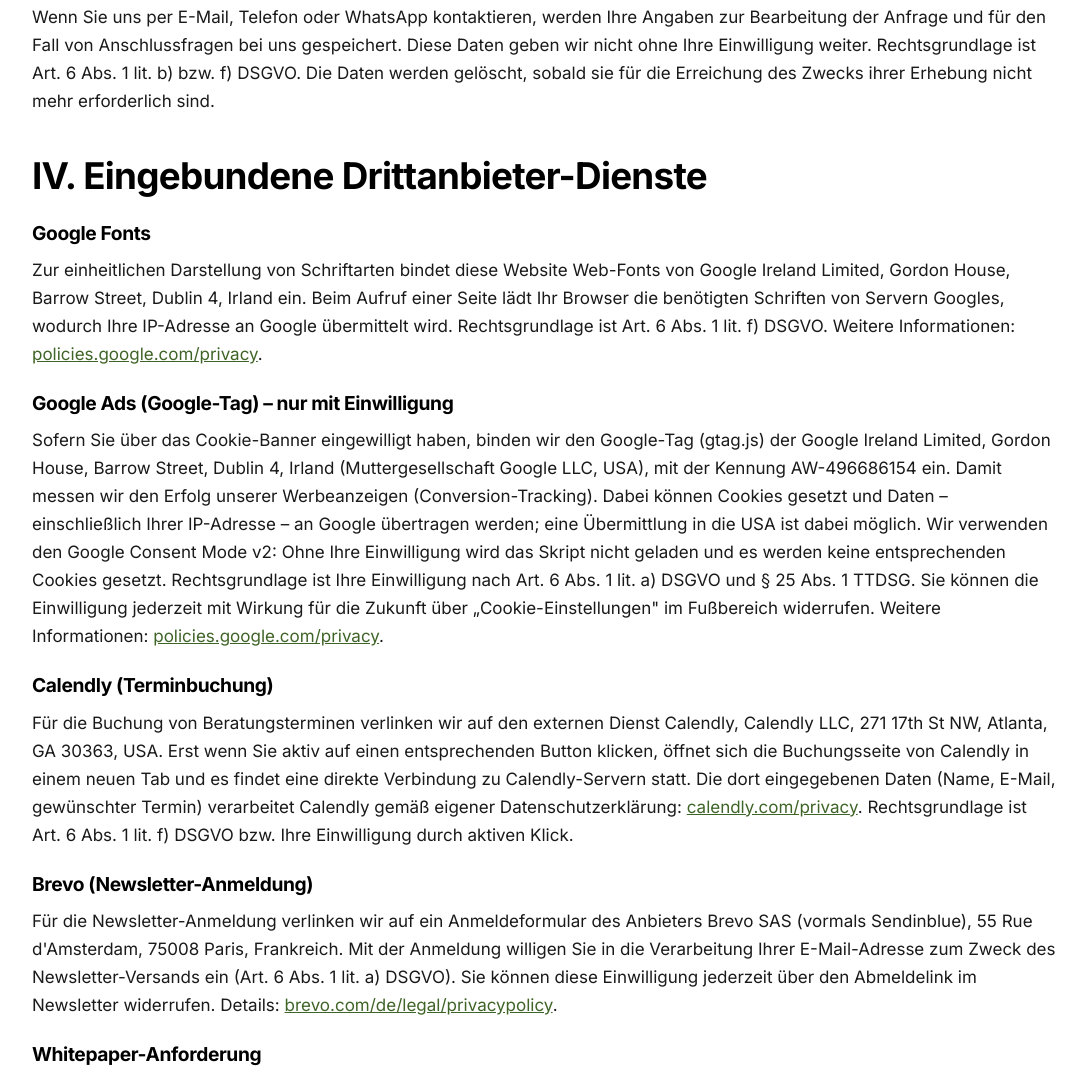
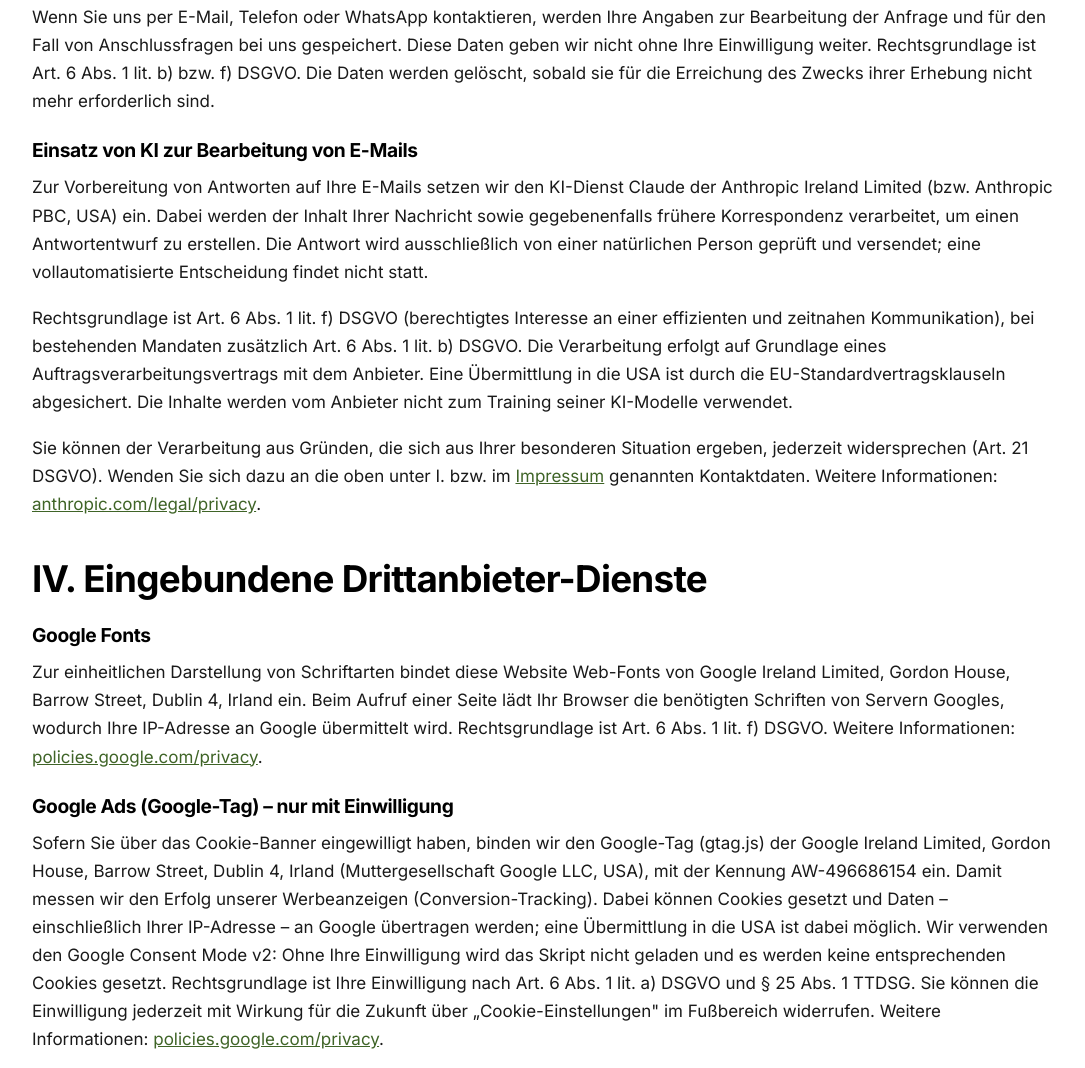
Before and after one commit to BeratungHagl/beratunghagl-website, a plain HTML site: page datenschutz/index.html in a window 1280 px wide. Shown: the part 1459-2527 px from the top of the page, without its empty margins (96-1181 px from the left). Drawn offline with Linux system fonts and the light colour scheme.

Commit message:
Datenschutz: Abschnitt KI-gestützte E-Mail-Antwortentwürfe ergänzen
Co-Authored-By: Claude Opus 5.5 <noreply@anthropic.com>

```diff
--- a/datenschutz/index.html
+++ b/datenschutz/index.html
@@ -106,6 +106,24 @@
         werden gelöscht, sobald sie für die Erreichung des Zwecks ihrer Erhebung
         nicht mehr erforderlich sind.</p>
 
+      <h3>Einsatz von KI zur Bearbeitung von E-Mails</h3>
+      <p>Zur Vorbereitung von Antworten auf Ihre E-Mails setzen wir den KI-Dienst
+        Claude der Anthropic Ireland Limited (bzw. Anthropic PBC, USA) ein. Dabei werden
+        der Inhalt Ihrer Nachricht sowie gegebenenfalls frühere Korrespondenz verarbeitet,
+        um einen Antwortentwurf zu erstellen. Die Antwort wird ausschließlich von einer
+        natürlichen Person geprüft und versendet; eine vollautomatisierte Entscheidung
+        findet nicht statt.</p>
+      <p>Rechtsgrundlage ist Art. 6 Abs. 1 lit. f) DSGVO (berechtigtes Interesse an einer
+        effizienten und zeitnahen Kommunikation), bei bestehenden Mandaten zusätzlich
+        Art. 6 Abs. 1 lit. b) DSGVO. Die Verarbeitung erfolgt auf Grundlage eines
+        Auftragsverarbeitungsvertrags mit dem Anbieter. Eine Übermittlung in die USA ist
+        durch die EU-Standardvertragsklauseln abgesichert. Die Inhalte werden vom Anbieter
+        nicht zum Training seiner KI-Modelle verwendet.</p>
+      <p>Sie können der Verarbeitung aus Gründen, die sich aus Ihrer besonderen Situation
+        ergeben, jederzeit widersprechen (Art. 21 DSGVO). Wenden Sie sich dazu an die oben
+        unter I. bzw. im <a href="/impressum">Impressum</a> genannten Kontaktdaten. Weitere
+        Informationen: <a href="https://www.anthropic.com/legal/privacy" target="_blank" rel="noopener">anthropic.com/legal/privacy</a>.</p>
+
       <h2>IV. Eingebundene Drittanbieter-Dienste</h2>
 
       <h3>Google Fonts</h3>
@@ -179,7 +197,7 @@
         unserer Leistungen umzusetzen. Für Ihren erneuten Besuch gilt die jeweils
         aktuelle Fassung.</p>
 
-      <p class="small muted">Stand: 2026</p>
+      <p class="small muted">Stand: November 2026</p>
     </div>
   </section>
 </main>
```
